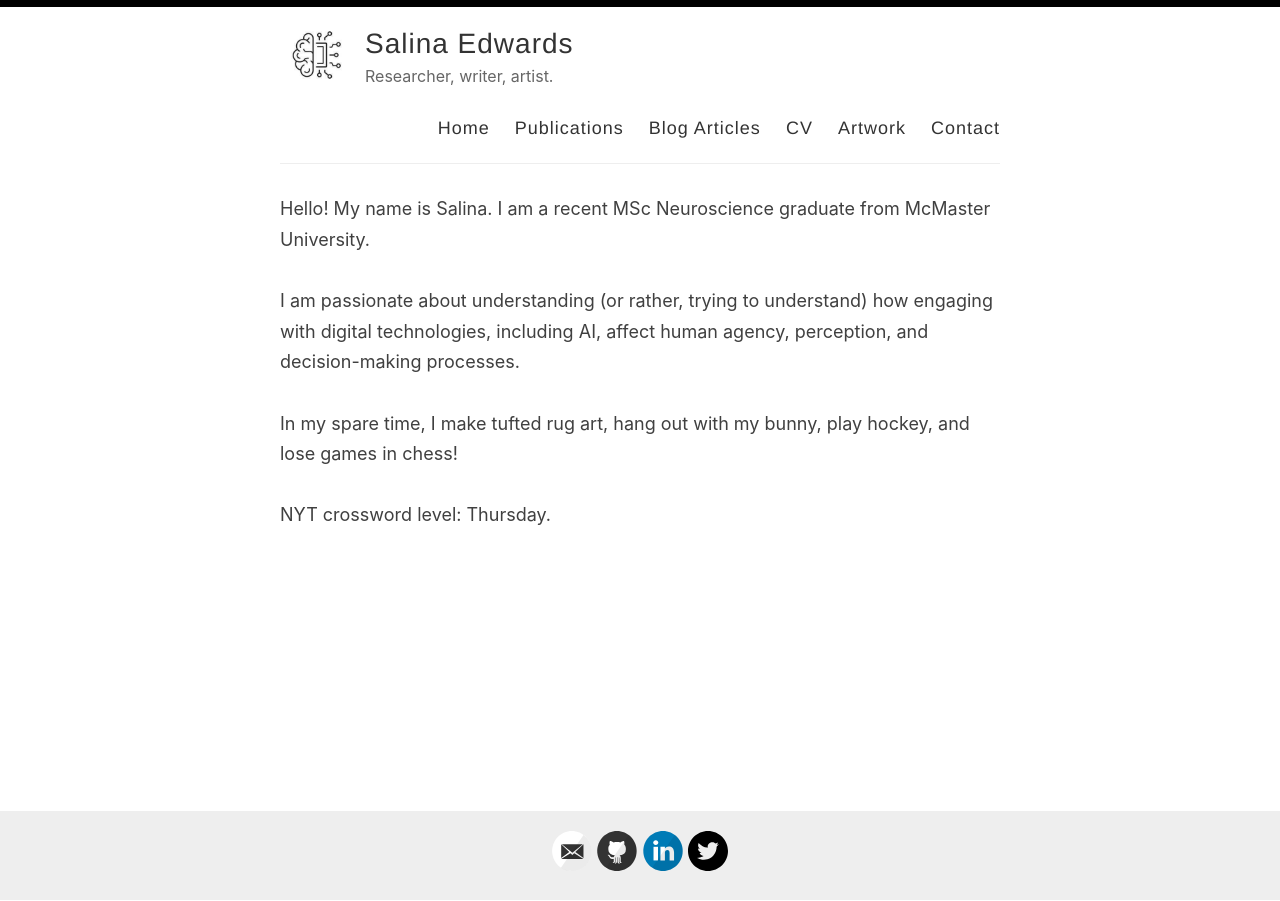
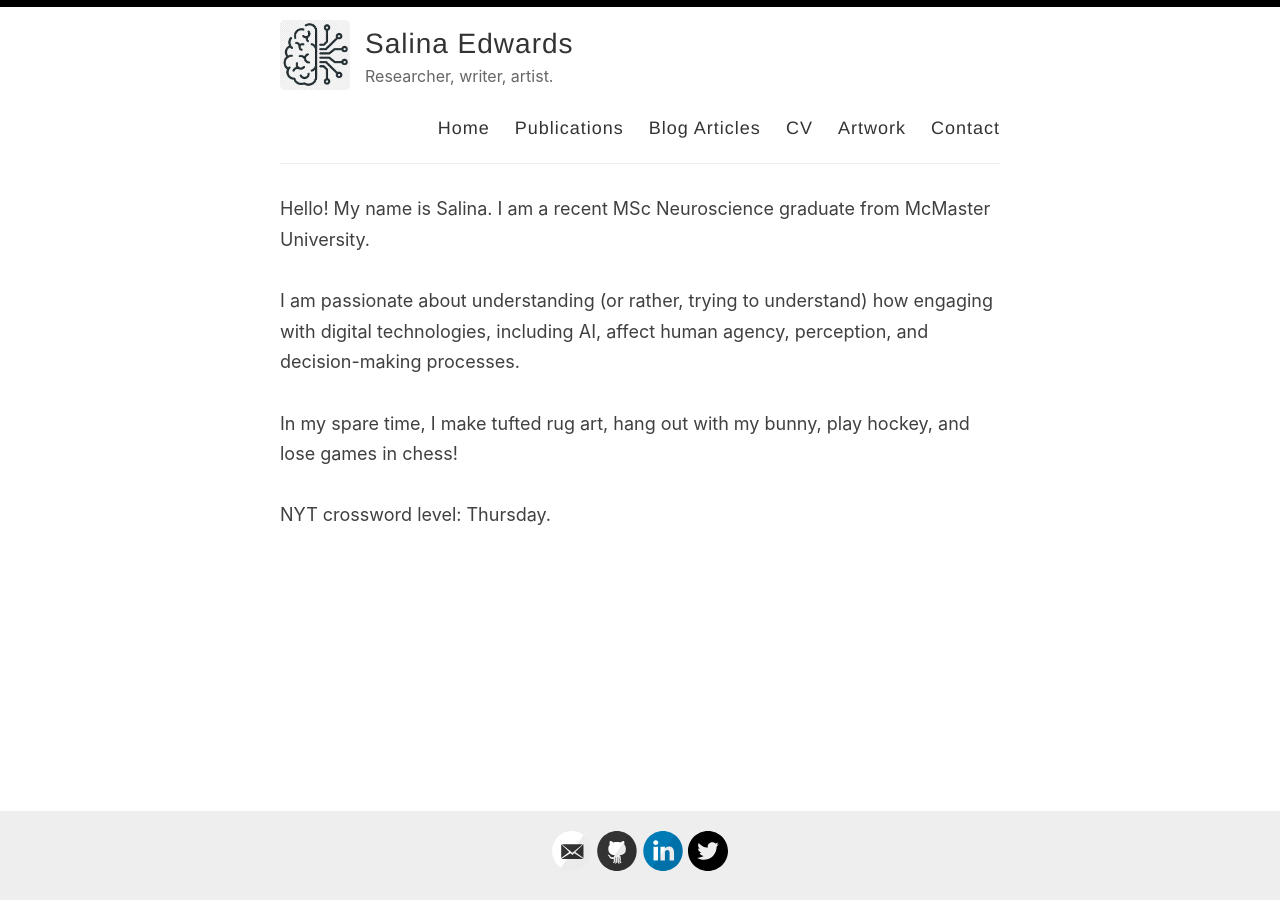
Before and after one commit to salinaedwards/salinaedwards.github.io, a Jekyll site: the page built from index.html, in a window 1280 px wide. Built offline with Jekyll 4.4.1, drawn with Linux system fonts in a browser that asks for light colours; the list of posts is cut into pages by our own code.

Commit message:
Update _config.yml

```diff
--- a/_config.yml
+++ b/_config.yml
@@ -9,7 +9,7 @@ name: Salina Edwards
 description: Researcher, writer, artist.
 
 # URL of your avatar or profile pic (you could use your GitHub profile pic)
-avatar: /images/AI.jpg
+avatar: /images/download.jpg
 
 #
 # Flags below are optional
```
